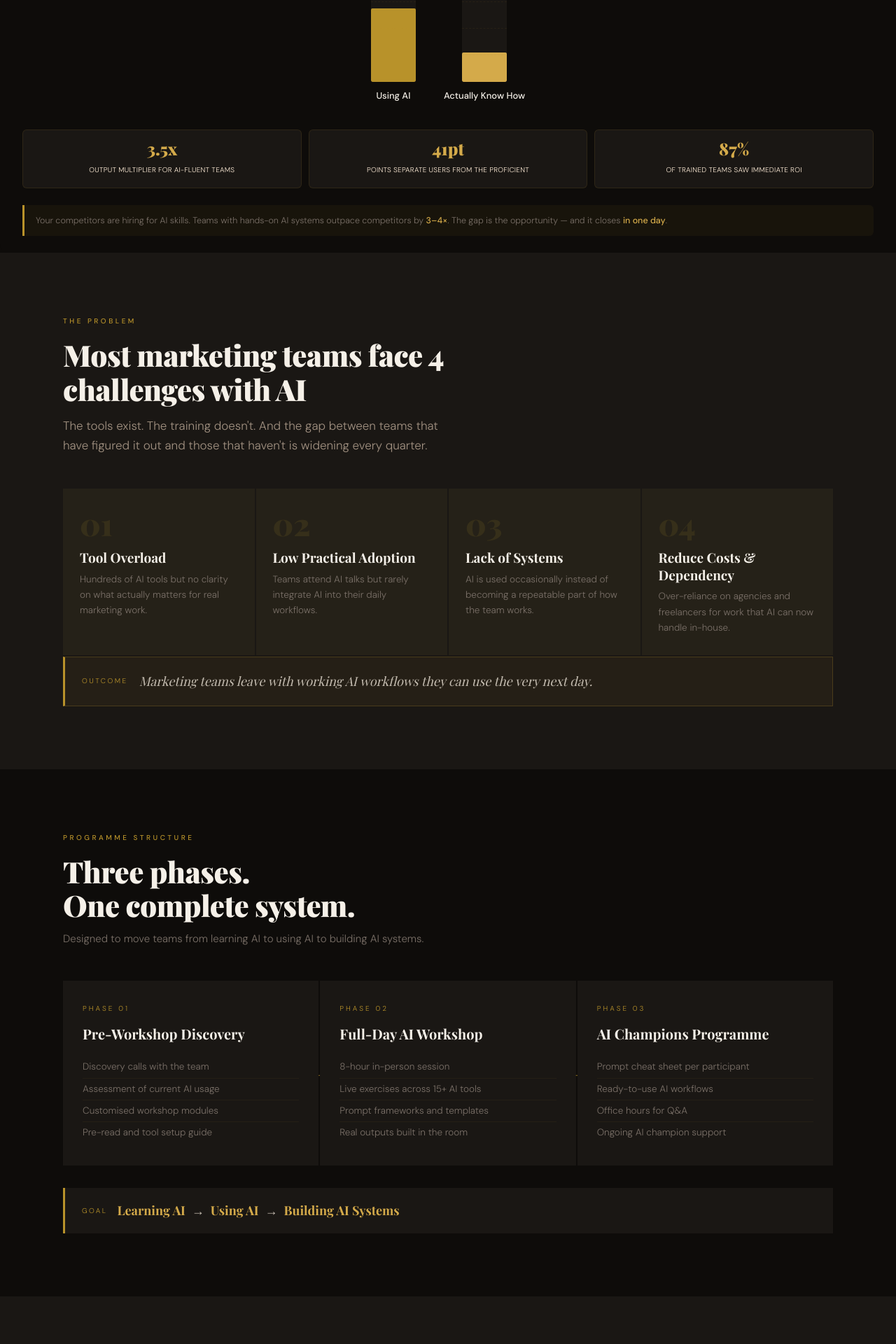
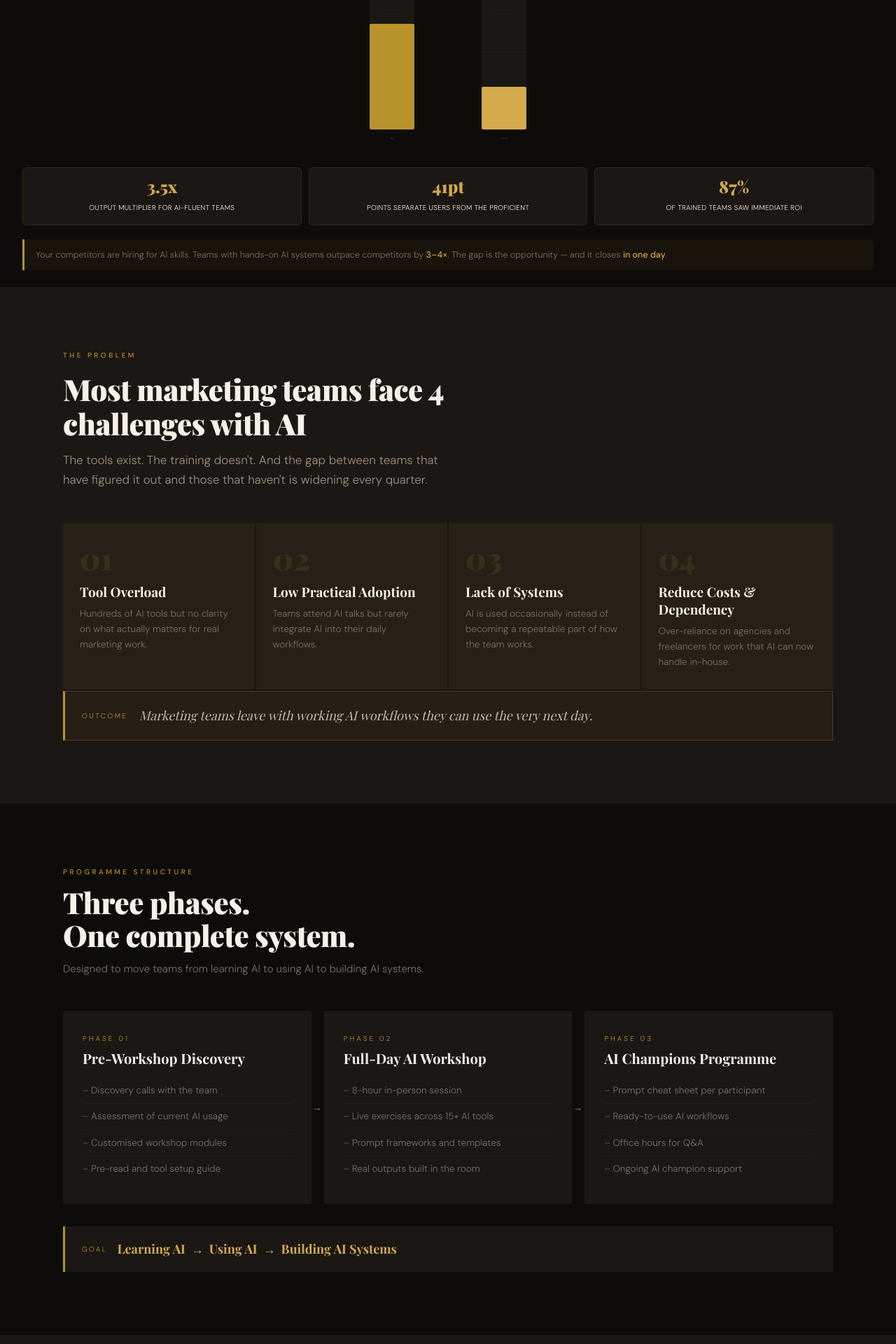
Before and after one commit to Devendar04/ai4marketers, a React (Vite) app: page / in a window 1280 px wide. Shown: the part 1019-2939 px from the top of the page at 70% size. Built offline with nearby package versions, Linux system fonts and the light colour scheme; a web font is replaced by a local one.

Commit message:
adjustment for mobile

```diff
--- a/src/components/CompetencyGap.jsx
+++ b/src/components/CompetencyGap.jsx
@@ -1,22 +1,49 @@
 import { useEffect, useRef } from 'react'
 
 export default function CompetencyGap() {
-
   const sectionRef = useRef(null)
 
   useEffect(() => {
+    const animateCount = (id, target, duration, suffix = '', isFloat = false) => {
+      const el = document.getElementById(id)
+      if (!el) return
+
+      let start = null
+      function step(ts) {
+        if (!start) start = ts
+        const p = Math.min((ts - start) / duration, 1)
+        const ease = 1 - Math.pow(1 - p, 3)
+        const val = isFloat ? (ease * target).toFixed(1) : Math.round(ease * target)
+        el.textContent = val + suffix
+        if (p < 1) requestAnimationFrame(step)
+      }
+
+      requestAnimationFrame(step)
+    }
+
+    const runAnimations = () => {
+      const b1 = document.getElementById('bar1')
+      const b2 = document.getElementById('bar2')
+      if (b1) b1.style.height = '69%'
+      if (b2) b2.style.height = '28%'
+
+      setTimeout(() => {
+        animateCount('c1', 3.5, 1400, 'x', true)
+        animateCount('c2', 41, 1400, 'pt')
+        animateCount('c3', 87, 1400, '%')
+      }, 300)
+    }
+
     const observer = new IntersectionObserver(
       ([entry]) => {
         if (entry.isIntersecting) {
           runAnimations()
         } else {
-          // Reset when out of view so it replays on next scroll
           const b1 = document.getElementById('bar1')
           const b2 = document.getElementById('bar2')
           if (b1) b1.style.height = '0%'
           if (b2) b2.style.height = '0%'
-          const ids = ['c1', 'c2', 'c3']
-          ids.forEach(id => {
+          ;['c1', 'c2', 'c3'].forEach((id) => {
             const el = document.getElementById(id)
             if (el) el.textContent = '0'
           })
@@ -24,40 +51,14 @@ export default function CompetencyGap() {
       },
       { threshold: 0.2 }
     )
+
     if (sectionRef.current) observer.observe(sectionRef.current)
     return () => observer.disconnect()
   }, [])
-  function animateCount(id, target, duration, suffix = '', isFloat = false) {
-    const el = document.getElementById(id)
-    if (!el) return
-    let start = null
-    function step(ts) {
-      if (!start) start = ts
-      const p = Math.min((ts - start) / duration, 1)
-      const ease = 1 - Math.pow(1 - p, 3)
-      const val = isFloat ? (ease * target).toFixed(1) : Math.round(ease * target)
-      el.textContent = val + suffix
-      if (p < 1) requestAnimationFrame(step)
-    }
-    requestAnimationFrame(step)
-  }
-
-  function runAnimations() {
-    const b1 = document.getElementById('bar1')
-    const b2 = document.getElementById('bar2')
-    if (b1) b1.style.height = '69%'
-    if (b2) b2.style.height = '28%'
-
-    setTimeout(() => {
-      animateCount('c1', 3.5, 1400, 'x', true)
-      animateCount('c2', 41,  1400, 'pt')
-      animateCount('c3', 87,  1400, '%')
-    }, 300)
-  }
 
   const bars = [
-    { id: 'bar1', pct: 69,  label: 'Using AI',        sublabel: 'in some capacity',       color: '#B8922A' },
-    { id: 'bar2', pct: 28,  label: 'Actually Know How', sublabel: 'using it effectively',  color: '#D4AA4A' },
+    { id: 'bar1', pct: 69, label: 'Using AI', color: '#B8922A' },
+    { id: 'bar2', pct: 28, label: 'Actually Know How', color: '#D4AA4A' },
   ]
 
   const stats = [
@@ -69,48 +70,45 @@ export default function CompetencyGap() {
   return (
     <div
       ref={sectionRef}
-      className="rounded-xl p-8 pb-6"
-      style={{ background: '#0E0C0A', fontFamily: "'DM Sans', sans-serif" }}
+      className="rounded-xl bg-[#0E0C0A] p-4 pb-5 sm:p-6 sm:pb-6 md:p-8 md:pb-6"
+      style={{ fontFamily: "'DM Sans', sans-serif" }}
     >
-      {/* Header */}
-      <p className="text-[10px] tracking-[3px] uppercase text-gold font-medium mb-1">
+      <p className="mb-1 text-[10px] font-medium uppercase tracking-[3px] text-gold">
         The Competency Gap
       </p>
-      <h2 className="font-playfair text-[22px] font-black text-paper leading-tight mb-1">
+
+      <h2 className="mb-1 font-playfair text-[20px] font-black leading-tight text-paper sm:text-[22px]">
         The gap is widening — every quarter.
       </h2>
-      <p className="text-[13px] text-muted mb-10">
+
+      <p className="mb-8 text-[12px] text-muted sm:mb-10 sm:text-[13px]">
         AI adoption vs. actual proficiency across marketing teams
       </p>
 
-      {/* Vertical Bars */}
-      <div className="flex items-end justify-center gap-10 mb-10" style={{ height: '220px' }}>
-        {bars.map(({ id, pct, label, sublabel, color }) => (
-          <div key={id} className="flex flex-col items-center gap-3 h-full">
-            {/* Percentage label on top */}
+      <div className="mb-10 flex items-end justify-between gap-3 overflow-hidden sm:justify-center sm:gap-6 md:gap-10">
+        {bars.map(({ id, pct, label, color }) => (
+          <div key={id} className="flex w-full max-w-[120px] flex-col items-center gap-3">
             <span
-              className="font-playfair font-black text-[28px] leading-none"
+              className="font-playfair text-[24px] font-black leading-none sm:text-[28px]"
               style={{ color }}
             >
               {pct}%
             </span>
 
-            {/* Bar track */}
             <div
-              className="w-16 rounded-sm flex-1 flex items-end overflow-hidden relative"
-              style={{ background: '#1A1714' }}
+              className="relative flex h-[160px] w-full items-end overflow-hidden rounded-sm bg-[#1A1714] sm:h-[220px] sm:w-16"
             >
-              {/* Grid lines */}
               {[25, 50, 75].map((line) => (
                 <div
                   key={line}
-                  className="absolute w-full"
+                  className="absolute left-0 w-full"
                   style={{
                     bottom: `${line}%`,
                     borderTop: '1px dashed rgba(184,146,42,0.08)',
                   }}
                 />
               ))}
+
               <div
                 id={id}
                 className="w-full rounded-sm"
@@ -122,48 +120,41 @@ export default function CompetencyGap() {
               />
             </div>
 
-            {/* Label below */}
-            <div className="text-center">
-              <p className="text-[13px] font-medium text-paper leading-tight">{label}</p>
-              {/* <p className="text-[11px] text-[#fcf9f6] mt-[2px]">{sublabel}</p> */}
-            </div>
+            <p className="text-center text-[11px] font-medium leading-tight text-paper sm:text-[1px]">
+              {label}
+            </p>
           </div>
         ))}
       </div>
 
-      {/* Stat cards */}
-      <div className="grid grid-cols-3 gap-[10px] mb-6">
+      <div className="mb-5 grid grid-cols-1 gap-3 sm:grid-cols-3 sm:gap-[10px]">
         {stats.map(({ id, label }) => (
           <div
             key={id}
-            className="rounded-md p-[14px] text-center border border-[rgba(184,146,42,0.12)]"
-            style={{ background: '#1A1714' }}
+            className="rounded-md border border-[rgba(184,146,42,0.12)] bg-[#1A1714] p-3 text-center sm:p-[14px]"
           >
             <span
               id={id}
-              className="font-playfair text-[24px] font-black block leading-none mb-1"
-              style={{ color: '#D4AA4A' }}
+              className="mb-1 block font-playfair text-[22px] font-black leading-none text-[#D4AA4A] sm:text-[24px]"
             >
               0
             </span>
-            <span className="text-[10px] text-[#ffedd8] tracking-wide uppercase leading-snug">
+            <span className="text-[10px] uppercase leading-snug tracking-wide text-[#ffedd8] sm:text-[10px]">
               {label}
             </span>
           </div>
         ))}
       </div>
 
-      {/* Insight bar */}
       <div
-        className="px-4 py-3 rounded-r-md"
+        className="rounded-r-md px-4 py-3 sm:px-4 sm:py-3"
         style={{ background: 'rgba(184,146,42,0.06)', borderLeft: '3px solid #B8922A' }}
       >
-        <p className="text-[12.5px] text-[#7A7068] leading-relaxed m-0">
+        <p className="m-0 text-[12px] leading-relaxed text-[#7A7068] sm:text-[12.5px]">
           Your competitors are hiring for AI skills. Teams with hands-on AI systems outpace
-          competitors by{' '}
-          <span className="text-gold-light font-medium">3–4×</span>. The gap is the
-          opportunity — and it closes{' '}
-          <span className="text-gold-light font-medium">in one day</span>.
+          competitors by <span className="font-medium text-gold-light">3–4×</span>. The gap
+          is the opportunity — and it closes{' '}
+          <span className="font-medium text-gold-light">in one day</span>.
         </p>
       </div>
     </div>
--- a/src/components/Phases.jsx
+++ b/src/components/Phases.jsx
@@ -1,74 +1,92 @@
-import { useFadeUpAll } from '../hooks/useFadeUp'
+import { useFadeUpAll } from "../hooks/useFadeUp";
 
 const phases = [
   {
-    num: 'Phase 01',
-    title: 'Pre-Workshop Discovery',
+    num: "Phase 01",
+    title: "Pre-Workshop Discovery",
     items: [
-      'Discovery calls with the team',
-      'Assessment of current AI usage',
-      'Customised workshop modules',
-      'Pre-read and tool setup guide',
+      "Discovery calls with the team",
+      "Assessment of current AI usage",
+      "Customised workshop modules",
+      "Pre-read and tool setup guide",
     ],
   },
   {
-    num: 'Phase 02',
-    title: 'Full-Day AI Workshop',
+    num: "Phase 02",
+    title: "Full-Day AI Workshop",
     items: [
-      '8-hour in-person session',
-      'Live exercises across 15+ AI tools',
-      'Prompt frameworks and templates',
-      'Real outputs built in the room',
+      "8-hour in-person session",
+      "Live exercises across 15+ AI tools",
+      "Prompt frameworks and templates",
+      "Real outputs built in the room",
     ],
   },
   {
-    num: 'Phase 03',
-    title: 'AI Champions Programme',
+    num: "Phase 03",
+    title: "AI Champions Programme",
     items: [
-      'Prompt cheat sheet per participant',
-      'Ready-to-use AI workflows',
-      'Office hours for Q&A',
-      'Ongoing AI champion support',
+      "Prompt cheat sheet per participant",
+      "Ready-to-use AI workflows",
+      "Office hours for Q&A",
+      "Ongoing AI champion support",
     ],
     last: true,
   },
-]
+];
 
 export default function Phases() {
-  const ref = useFadeUpAll()
+  const ref = useFadeUpAll();
+
   return (
-    <section ref={ref} id="phases" className="py-[90px] px-[5%] bg-dark">
-      <div className="max-w-[1100px] mx-auto">
+    <section
+      ref={ref}
+      id="phases"
+      className="bg-dark px-4 py-16 sm:px-6 md:px-[5%] md:py-[90px]"
+    >
+      <div className="mx-auto max-w-[1100px]">
         {/* Header */}
-        <div className="mb-12 fade-up">
-          <span className="text-[10px] font-medium tracking-[3.5px] uppercase text-gold mb-4 block">
+        <div className="fade-up mb-10 md:mb-12">
+          <span className="mb-3 block text-[10px] font-medium uppercase tracking-[3.5px] text-gold">
             Programme Structure
           </span>
-          <h2 className="font-playfair font-black leading-[1.15] tracking-[-0.5px] mb-3"
-              style={{ fontSize: 'clamp(28px,4vw,42px)' }}>
-            Three phases.<br />One complete system.
+          <h2
+            className="mb-3 font-playfair font-black leading-[1.12] tracking-[-0.5px] text-paper"
+            style={{ fontSize: "clamp(28px,4vw,42px)" }}
+          >
+            Three phases.
+            <br />
+            One complete system.
           </h2>
-          <p className="text-[#7A7068] text-[15px]">
-            Designed to move teams from learning AI to using AI to building AI systems.
+          <p className="max-w-[620px] text-[14px] leading-[1.6] text-[#7A7068] sm:text-[15px]">
+            Designed to move teams from learning AI to using AI to building AI
+            systems.
           </p>
         </div>
 
-        {/* Phase track */}
-        <div className="grid gap-[2px] mb-8"
-             style={{ gridTemplateColumns: 'repeat(auto-fit, minmax(240px,1fr))' }}>
+        {/* Cards */}
+        <div className="mb-8 grid gap-5 md:gap-[18px] md:grid-cols-3 ">
           {phases.map((ph) => (
             <div
               key={ph.num}
-              className={`fade-up bg-dark-2 px-7 py-8 relative ${ph.last ? 'phase-card-last' : 'phase-card-wrap'}`}
+              className={`fade-up relative rounded-sm bg-dark-2 px-5 py-6 sm:px-6 sm:py-7 md:px-7 md:py-8 ${
+                ph.last ? "phase-card-last" : "phase-card-wrap"
+              }`}
             >
-              <span className="text-[10px] tracking-[3px] uppercase text-gold mb-3 block">{ph.num}</span>
-              <h3 className="font-playfair text-[20px] font-bold mb-4">{ph.title}</h3>
-              <ul className="list-none space-y-0">
+              <span className="mb-2 block text-[10px] uppercase tracking-[3px] text-gold">
+                {ph.num}
+              </span>
+
+              <h3 className="mb-4 font-playfair text-[18px] font-bold leading-[1.2] text-paper sm:text-[20px]">
+                {ph.title}
+              </h3>
+
+              <ul>
                 {ph.items.map((item, i) => (
                   <li
                     key={i}
-                    className="text-[13.5px] text-[#7A7068] py-[5px] leading-[1.5] border-b border-[rgba(184,146,42,0.07)] last:border-0 before:content-['–  '] before:text-gold before:opacity-50"
+                    className="border-b border-[rgba(184,146,42,0.07)] py-[8px] text-[13px] leading-[1.5] text-[#7A7068] last:border-0 sm:text-[13.5px]"
                   >
+                    <span className="text-gold/60">– </span>
                     {item}
                   </li>
                 ))}
@@ -77,18 +95,42 @@ export default function Phases() {
           ))}
         </div>
 
-        {/* Goal bar */}
-        <div className="fade-up bg-dark-2 gold-left-bar px-6 py-[18px] flex items-center gap-[14px] flex-wrap">
-          <span className="text-[10px] tracking-[2.5px] uppercase text-gold">Goal</span>
-          <p className="font-playfair text-[18px] italic text-[#C4BCB0]">
-            <strong className="text-gold-light not-italic font-bold">Learning AI</strong>
-            {' '}&nbsp;→&nbsp;{' '}
-            <strong className="text-gold-light not-italic font-bold">Using AI</strong>
-            {' '}&nbsp;→&nbsp;{' '}
-            <strong className="text-gold-light not-italic font-bold">Building AI Systems</strong>
+        <div className="fade-up gold-left-bar flex flex-col gap-3 bg-dark-2 px-4 py-4 sm:flex-row sm:items-center sm:gap-[14px] sm:px-6 sm:py-[18px]">
+          <span className="text-[10px] uppercase tracking-[2.5px] text-gold">
+            Goal
+          </span>
+
+          <p className="font-playfair text-[15px] italic text-[#C4BCB0] sm:text-[18px] text-center sm:text-left">
+            <span className="flex flex-col items-center sm:flex-row sm:items-center sm:justify-start gap-2 sm:gap-2">
+              <span className="flex flex-col items-center sm:flex-row sm:items-center gap-1 sm:gap-2">
+                <strong className="not-italic font-bold text-gold-light">
+                  Learning AI
+                </strong>
+
+                <span className="block sm:hidden text-gold-light leading-none">
+                  ↓
+                </span>
+                <span className="hidden sm:inline text-gold-light">→</span>
+              </span>
+
+              <span className="flex flex-col items-center sm:flex-row sm:items-center gap-1 sm:gap-2">
+                <strong className="not-italic font-bold text-gold-light">
+                  Using AI
+                </strong>
+
+                <span className="block sm:hidden text-gold-light leading-none">
+                  ↓
+                </span>
+                <span className="hidden sm:inline text-gold-light">→</span>
+              </span>
+
+              <strong className="not-italic font-bold text-gold-light">
+                Building AI Systems
+              </strong>
+            </span>
           </p>
         </div>
       </div>
     </section>
-  )
+  );
 }
--- a/src/index.css
+++ b/src/index.css
@@ -61,17 +61,25 @@
     opacity: 1;
   }
 
-  /* Phase arrow pseudo-element */
+.phase-card-wrap::after {
+  content: "→";
+  position: absolute;
+  right: -15px;
+  top: 50%;
+  transform: translateY(-50%);
+  color: #B8922A;
+  font-size: 14px;
+}
+
+@media (max-width: 768px) {
   .phase-card-wrap::after {
-    content: '→';
-    position: absolute;
-    right: -14px;
-    top: 50%;
-    transform: translateY(-50%);
-    color: var(--gold);
-    font-size: 18px;
-    z-index: 2;
+    content: "↓";
+    right: 50%;
+    top: auto;
+    bottom: -21px;
+    transform: translateX(50%);
   }
+}
   .phase-card-last::after {
     display: none;
   }
```
Also changed, not shown: src/components/Brands.jsx (+102 -79 lines).
